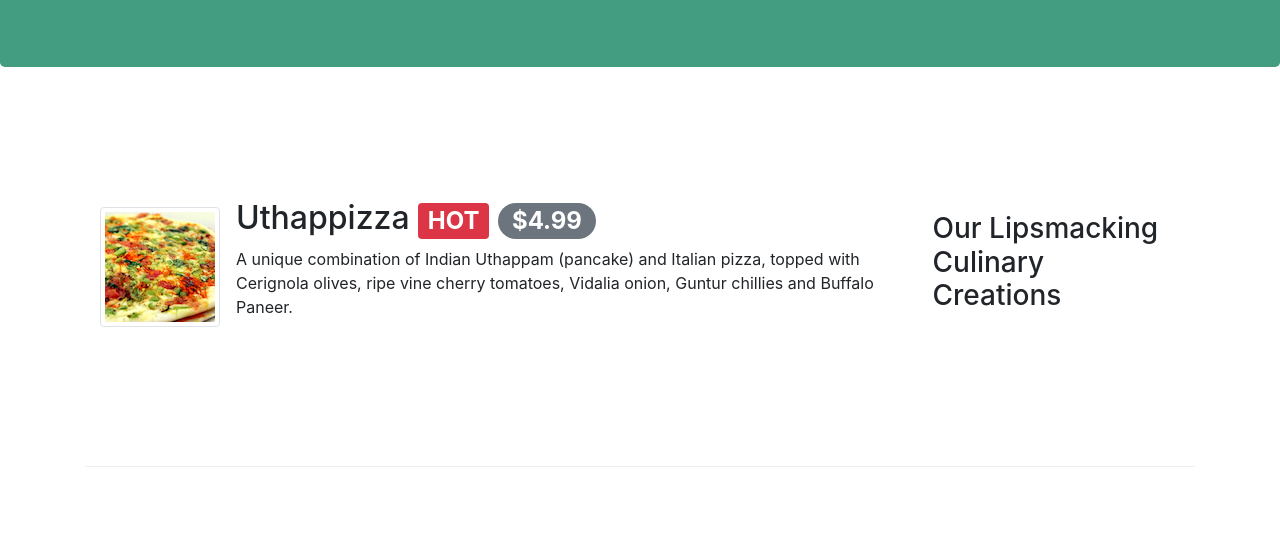
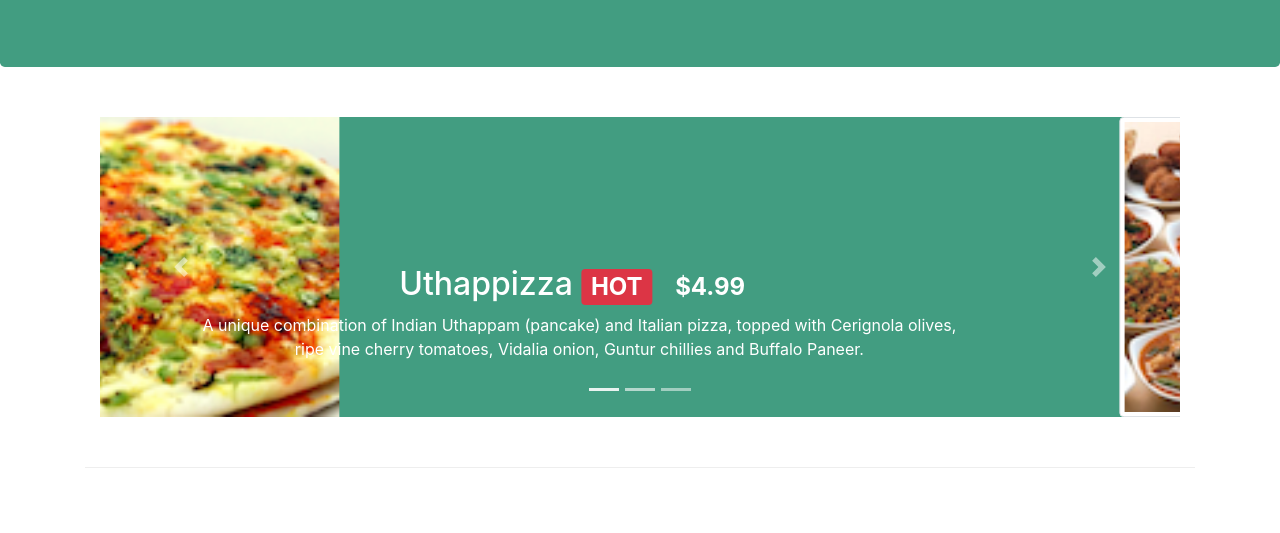
Before and after one commit to cep215/Full-Stack-Web-Development-with-React-Specialization, a plain HTML site: page Bootstrap4/conFusion/index.html in a window 1280 px wide. Shown: the part 267-800 px from the top of the page. Drawn offline with nearby package versions, Linux system fonts and the light colour scheme.

Commit message:
Carousel

```diff
--- a/Bootstrap4/conFusion/css/styles.css
+++ b/Bootstrap4/conFusion/css/styles.css
@@ -54,3 +54,18 @@ body {
     border-bottom: 1px solid #ddd;
     padding: 10px;
 }
+
+.carousel {
+    background:#429d81;
+}
+
+.carousel-item {
+  height: 300px;
+}
+
+.carousel-item img {
+    position: absolute;
+    top: 0;
+    left: 0;
+    min-height: 300px;
+}
--- a/Bootstrap4/conFusion/index.html
+++ b/Bootstrap4/conFusion/index.html
@@ -93,6 +93,57 @@
     </header>
 
     <div class="container">
+        <div class="row row-content">
+            <div class="col">
+                <div id="mycarousel" class="carousel slide" data-ride="carousel">
+                    <div class="carousel-inner" role="listbox">
+                        <div class="carousel-item active">
+                            <img class="d-block img-fluid"
+                                src="img/uthappizza.png" alt="Uthappizza">
+                            <div class="carousel-caption d-none d-md-block">
+                                <h2>Uthappizza <span class="badge badge-danger">HOT</span> <span class="badge badge-pill badge-default">$4.99</span></h2>
+                                <p class="d-none d-sm-block">A unique combination of Indian Uthappam (pancake) and
+                                    Italian pizza, topped with Cerignola olives, ripe vine
+                                    cherry tomatoes, Vidalia onion, Guntur chillies and
+                                    Buffalo Paneer.</p>
+                            </div>
+                        </div>
+                        <div class="carousel-item">
+                            <div class="carousel-caption d-none d-md-block">
+                                <h2>Weekend Grand Buffet <span class="badge badge-danger">NEW</span> </h2>
+                                <p class="d-none d-sm-block">Featuring mouthwatering combinations with a choice of five different salads, six enticing appetizers, six main entrees and five choicest desserts. Free flowing bubbly and soft drinks. All for just $19.99 per person </p>
+                            </div>
+                            <img class="d-flex mr-3 img-thumbnail align-self-center"
+                                    src="img/buffet.png" alt="Buffet">
+                        </div>
+                        <div class="carousel-item">
+                            <img class="d-flex mr-3 img-thumbnail align-self-center"
+                            src="img/alberto.png" alt="Alberto Somayya">
+                            <div class="carousel-caption d-none d-md-block">
+                                <h2 class="mt-0">Alberto Somayya</h2>
+                                <h4>Executive Chef</h4>
+                                <p class="d-none d-sm-block">Award winning three-star Michelin chef with wide
+                                    International experience having worked closely with
+                                    whos-who in the culinary world, he specializes in
+                                    creating mouthwatering Indo-Italian fusion experiences.
+                                </p>
+                            </div>
+                        </div>
+                        <ol class="carousel-indicators">
+                            <li data-target="#mycarousel" data-slide-to="0" class="active"></li>
+                            <li data-target="#mycarousel" data-slide-to="1"></li>
+                            <li data-target="#mycarousel" data-slide-to="2"></li>
+                        </ol>
+                        <a class="carousel-control-prev" href="#mycarousel" role="button" data-slide="prev">
+                            <span class="carousel-control-prev-icon"></span>
+                        </a>
+                        <a class="carousel-control-next" href="#mycarousel" role="button" data-slide="next">
+                            <span class="carousel-control-next-icon"></span>
+                        </a>
+                    </div>
+                </div>
+             </div>
+        </div>
         <div class="row row-content align-items-center">
             <div class="col-12 col-sm-4 order-sm-last col-md-3">
                 <h3>Our Lipsmacking Culinary Creations</h3>
```
Also changed, not shown: 1 other file.
